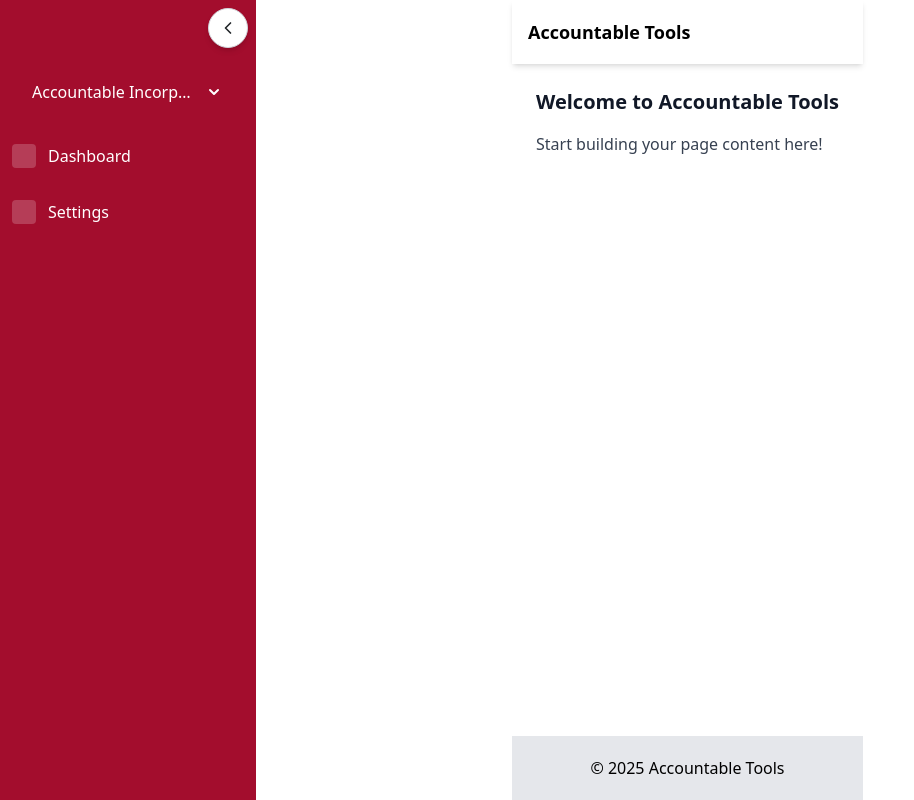
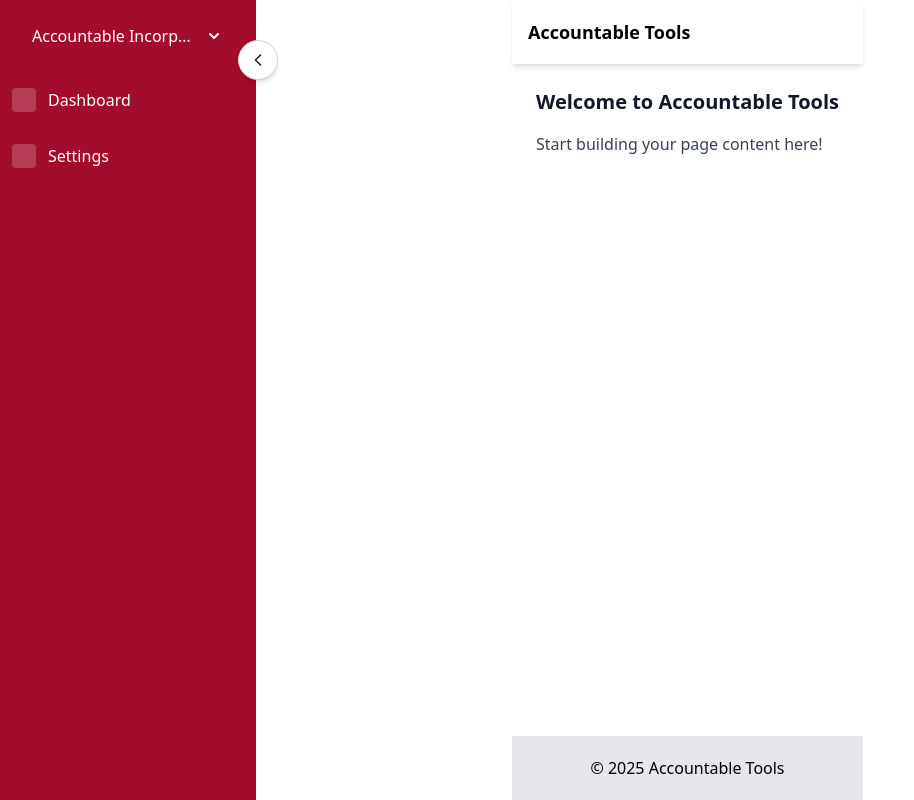
Before and after one commit to accountable-tools/accountable-fe, a Next.js app: page / in a window 1280 px wide. Shown: the whole page, without its empty margins (0-914 px from the left). Built offline with nearby package versions, Linux system fonts and the light colour scheme.

Commit message:
Update Sidebar.tsx

```diff
--- a/src/react-components/layout/Sidebar.tsx
+++ b/src/react-components/layout/Sidebar.tsx
@@ -29,12 +29,13 @@ export default function Sidebar({
       style={{ backgroundColor: COLORS.primary }}
       aria-label="Sidebar Navigation"
     >
-      {/* 🔥 Expand/Collapse Button - Now RELATIVE to Sidebar */}
-      <div className="flex justify-end p-2">
+      {/* 🔥 Expand/Collapse Button - Now Correctly Positioned on Sidebar Border */}
+      <div className="absolute top-[5%] right-[-22px] z-50">
         <button
           onClick={() => setIsCollapsed(!isCollapsed)}
           className="w-10 h-10 flex items-center justify-center rounded-full bg-white shadow-md border border-gray-300 hover:bg-gray-100 transition"
           aria-label={isCollapsed ? "Expand sidebar" : "Collapse sidebar"}
+          style={{ transform: "translateX(0%)" }} // ✅ Ensures perfect alignment
         >
           {isCollapsed ? (
             <ChevronRight size={20} stroke={COLORS.slateCharcoal} strokeWidth={2} />
```
